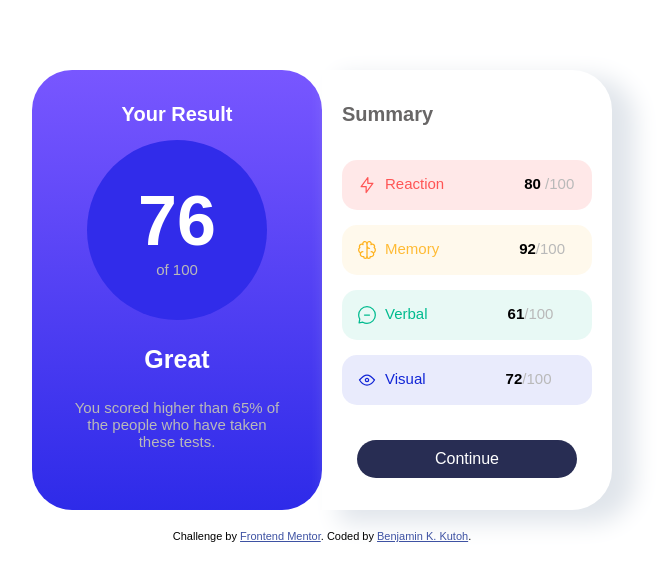
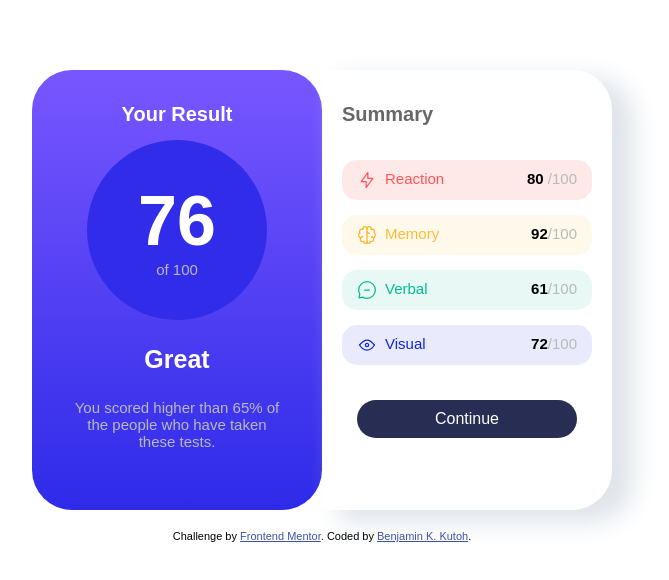
Before and after one commit to Blaben/results-summary, a plain HTML site: page index.html in a window 1280 px wide. Shown: the whole page, without its empty margins (318-987 px from the left). Drawn offline with Linux system fonts and the light colour scheme.

Commit message:
desktop version done

```diff
--- a/index.html
+++ b/index.html
@@ -40,7 +40,7 @@
         <div class="cards card2">
           <div class="sub-card">
             <img src="assets/images/icon-memory.svg" alt="Memory-icon">
-            <p class="mem">Memory</p>
+            <span class="mem">Memory</span>
           </div>
             <p><span class="dark">92</span>/100</p>
         </div>
@@ -49,7 +49,7 @@
         <div class="cards card3">
           <div class="sub-card">
             <img src="assets/images/icon-verbal.svg" alt="Verbal-icon">
-            <p class="verb">Verbal</p>
+            <span class="verb">Verbal</span>
           </div>
           <p><span class="dark">61</span>/100</p>
         </div>
@@ -58,7 +58,7 @@
         <div class="cards card4">
           <div class="sub-card">
             <img src="assets/images/icon-visual.svg" alt="Visual-icon">
-            <p class="vis">Visual</p>
+            <span class="vis">Visual</span>
           </div>
           <p><span class="dark">72</span>/100</p>
         </div>
--- a/style.css
+++ b/style.css
@@ -84,8 +84,9 @@ p{
 
 .cards{
     display: flex;
-    gap: 5rem;
-    padding: 15px;
+    justify-content: space-between;
+    padding: 10px 15px;
+
 }
 
 .sub-card{
@@ -127,12 +128,15 @@ p{
 }
 .mem{
     color: rgb(255 187 53);
+    font-size: 15px;
 }
 .verb{
     color: rgb(0 187 143);
+    font-size: 15px;
 }
 .vis{
     color: rgb(17 37 214);
+    font-size: 15px;
 }
 
 .dark{
```
